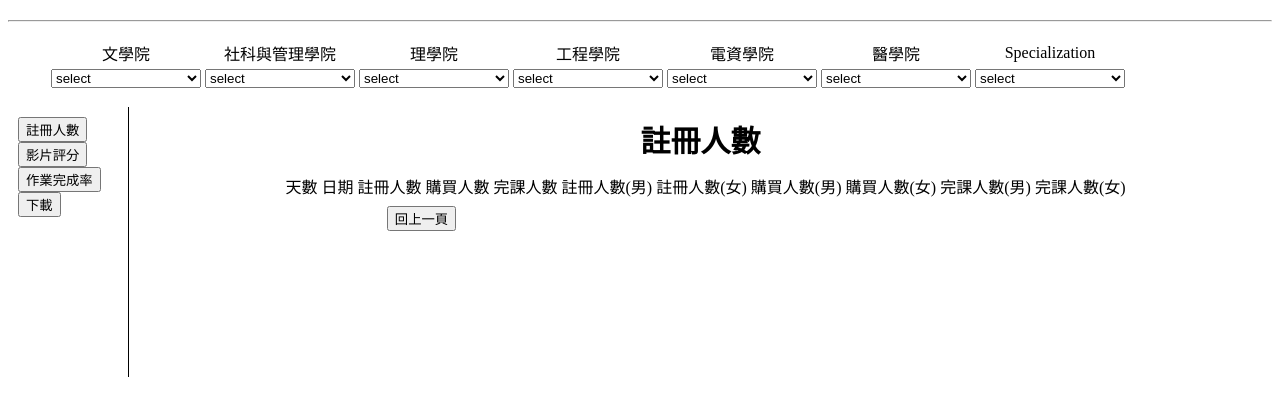
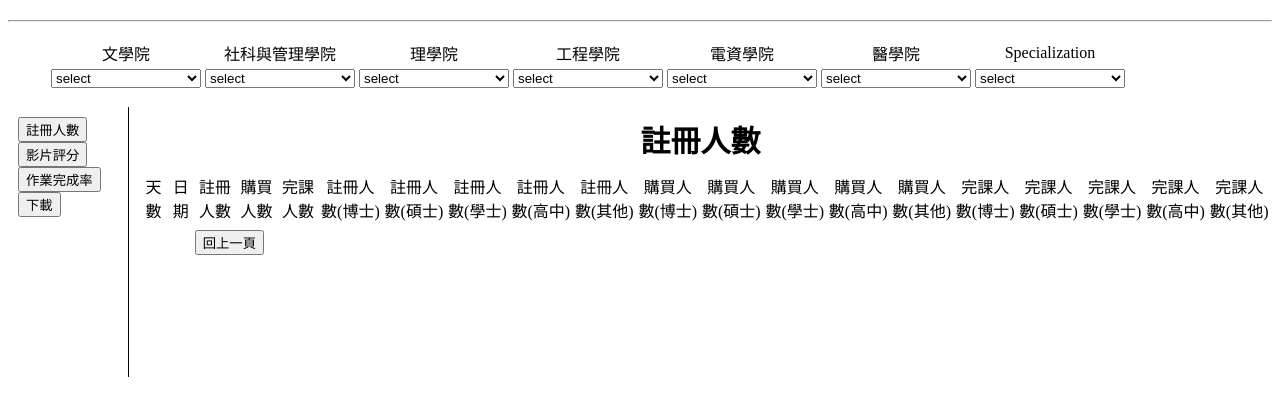
Before and after one commit to handsomelin/moocWeb, a Django app: template course/templates/register_daily_education.html in a window 1280 px wide. Shown: the top 416 px of the page. Run offline with Django 3.2, Linux system fonts and the light colour scheme; the template is opened without the code that fills it, so the values that code supplies are empty.

Commit message:
Update register_daily_education.html

```diff
--- a/course/templates/register_daily_education.html
+++ b/course/templates/register_daily_education.html
@@ -21,12 +21,21 @@
     <td>註冊人數</td>
     <td>購買人數</td>
     <td>完課人數</td>
-    <td>註冊人數(男)</td>
-    <td>註冊人數(女)</td>
-    <td>購買人數(男)</td>
-    <td>購買人數(女)</td>
-    <td>完課人數(男)</td>
-    <td>完課人數(女)</td>
+    <td>註冊人數(博士)</td>
+    <td>註冊人數(碩士)</td>
+    <td>註冊人數(學士)</td>
+    <td>註冊人數(高中)</td>
+    <td>註冊人數(其他)</td>
+    <td>購買人數(博士)</td>
+    <td>購買人數(碩士)</td>
+    <td>購買人數(學士)</td>
+    <td>購買人數(高中)</td>
+    <td>購買人數(其他)</td>
+    <td>完課人數(博士)</td>
+    <td>完課人數(碩士)</td>
+    <td>完課人數(學士)</td>
+    <td>完課人數(高中)</td>
+    <td>完課人數(其他)</td>
 {% endblock %}
 
 {% block table %}
```
